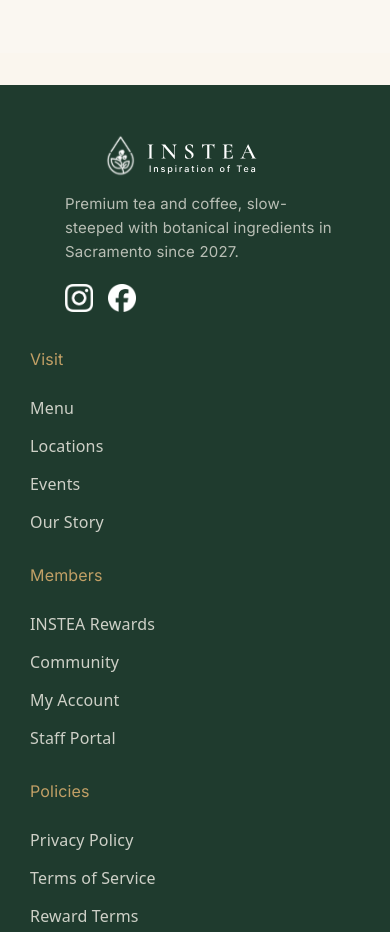
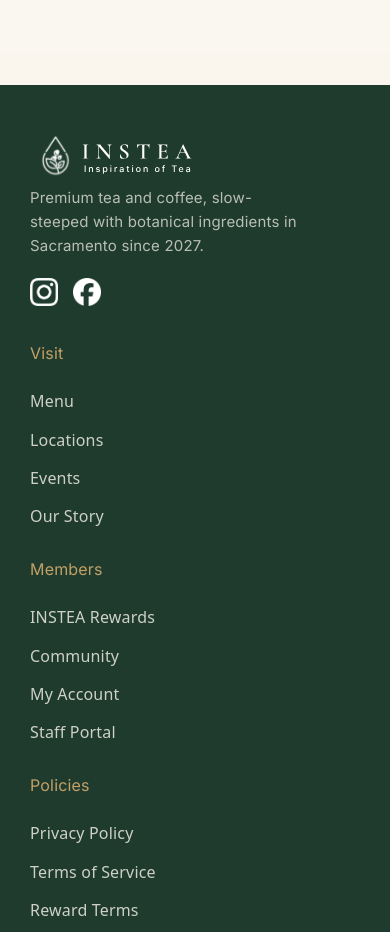
Before and after one commit to buriburi11/INSTEA, a React app in the folder frontend/: page / in a window 390 px wide. Shown: the part 7620-8552 px from the top of the page. Built offline with nearby package versions, Linux system fonts and the light colour scheme; no server answers; the HTML template or start-up script is replaced by a standard one.

Commit message:
Improve Footer responsiveness, accessibility, and navigation

```diff
--- a/frontend/src/components/Footer.css
+++ b/frontend/src/components/Footer.css
@@ -12,14 +12,13 @@
     align-self: flex-start;
 }
 
-.footer .logo{
+.footer .logo {
     width: 280px;
+    max-width: 100%;
     height: auto;
+    display: block;
     flex-shrink: 0;
-    /*inverts the color of the logo to white*/
     filter: brightness(0) invert(1);
-    transform: translateX(-75px);
-    padding-left: 30px;
 }
 
 /*text under the logo*/
@@ -32,7 +31,7 @@
     line-height: 1.6;
     max-width: 280px;
     margin-top: 5px;
-    padding-left: 35px;
+    padding-left: 0;
 }
 
 /*visit column*/
@@ -53,7 +52,7 @@
 }
 
 .footer-visit a:hover {
-    color: #8A6A35;
+    color: #C2A066;
     text-decoration: underline;
     text-underline-offset: 4px;
 }
@@ -76,7 +75,7 @@
 }
 
 .footer-members a:hover {
-    color: #8A6A35;
+    color: #C2A066;
     text-decoration: underline;
     text-underline-offset: 4px;
 }
@@ -99,7 +98,7 @@
 }
 
 .footer-policies a:hover {
-    color: #8A6A35;
+    color: #C2A066;
     text-decoration: underline;
     text-underline-offset: 4px;
 }
@@ -133,7 +132,7 @@
 
 
 .footer-contact a:hover {
-    color: #8A6A35;
+    color: #C2A066;
     opacity: 0.8;
     text-decoration: underline;
     text-underline-offset: 4px;
@@ -155,7 +154,7 @@
     align-items: center;
     gap: 15px;
     margin-top: 20px;
-    padding-left: 35px;
+    padding-left: 0px;
 
 }
 
@@ -192,7 +191,6 @@
 @media (min-width: 769px) and (max-width: 1100px) {
     .footer {
         grid-template-columns: repeat(2, minmax(0, 1fr));
-
     }
 }
 
@@ -207,11 +205,8 @@
         padding-left: 0;
     }
 
-    .footer .logo{
+    .footer .logo {
         width: 200px;
-        max-width: 100%;
-        transform: none;
-        padding-left: 0;
     }
 
     .footer-hours {
@@ -219,8 +214,6 @@
     }
 
 }
-
-
 
 /*
 .footer-socials .youtube-logo{
--- a/frontend/src/components/Footer.jsx
+++ b/frontend/src/components/Footer.jsx
@@ -40,7 +40,7 @@ function Footer() {
             <div className="footer-members">
                 <h4>Members</h4>
 
-                <NavLink to="/instea_rewards">INSTEA Rewards</NavLink>
+                <NavLink to="/rewards">INSTEA Rewards</NavLink>
                 <NavLink to="/community">Community</NavLink>
                 <NavLink to="/profile">My Account</NavLink>
                 <NavLink to="/staff-portal">Staff Portal</NavLink>
```
